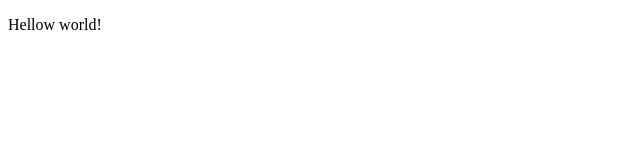
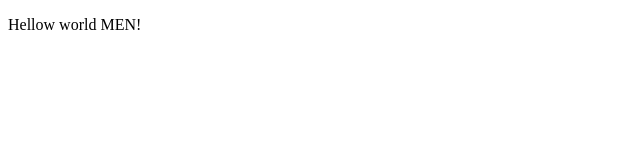
Before and after one commit to motooven/javascript, a plain HTML site: page index.html in a window 1280 px wide. Shown: the full height of the page, 0-640 px from the left. Drawn offline with Linux system fonts and the light colour scheme.

Commit message:
ferst second

```diff
--- a/index.html
+++ b/index.html
@@ -8,7 +8,7 @@
 </head>
 <body>
 
-    <p>Hellow world!</p>
+    <p>Hellow world MEN!</p>
     <script src="./js/script.js"></script>
 </body>
 </html>
```
